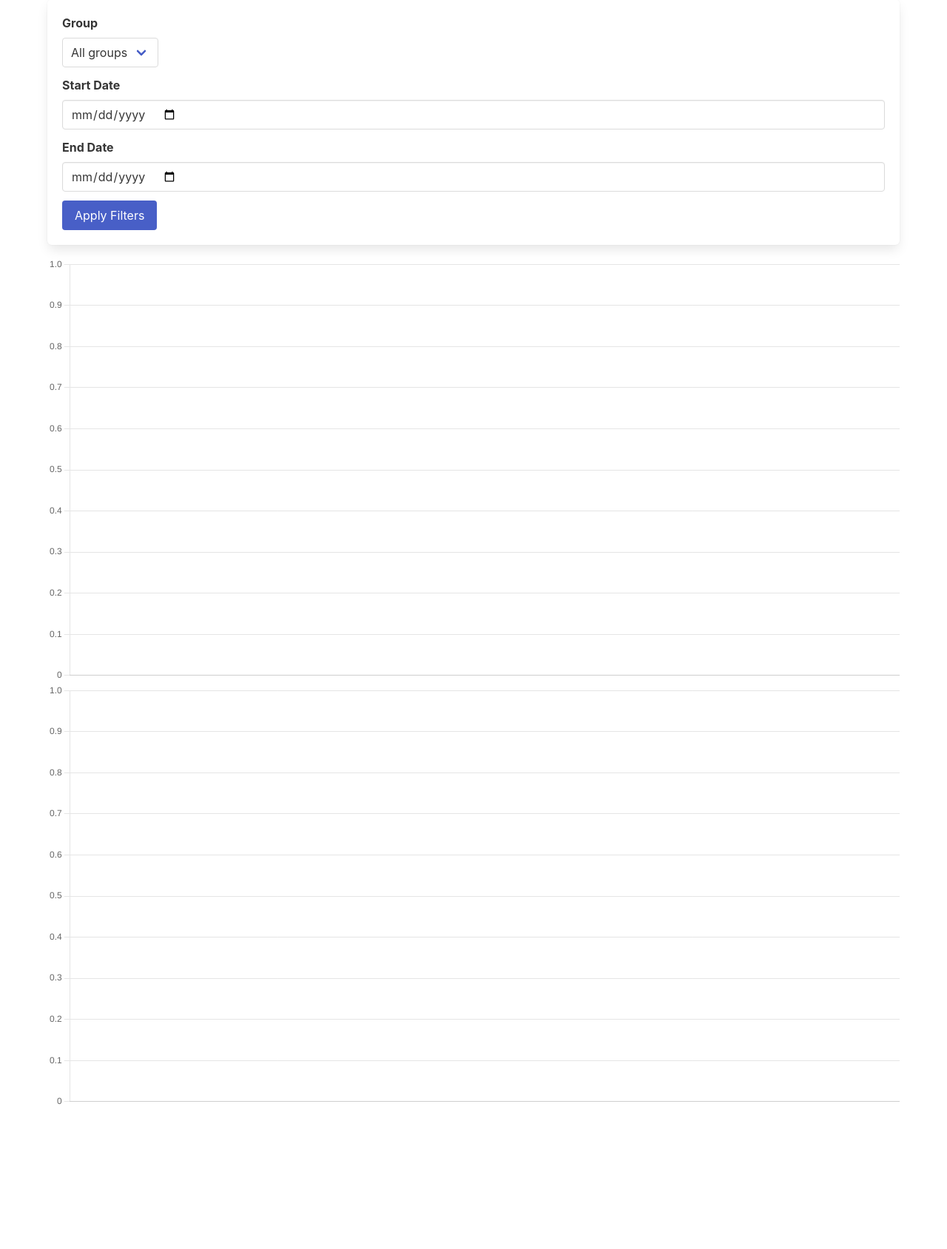
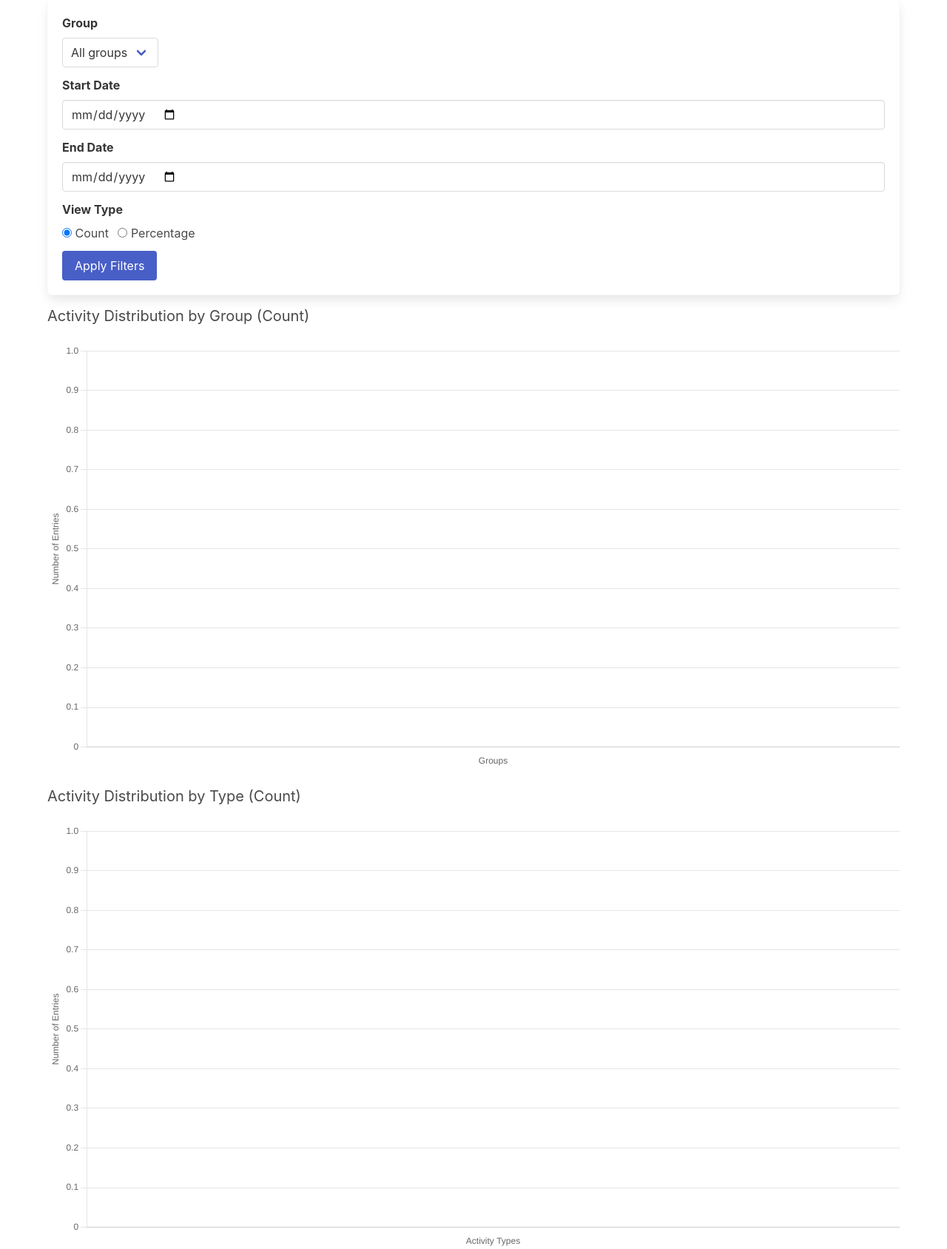
Before and after one commit to sagearbor/worktime_bot_survey, a Flask app: template templates/dashboard.html in a window 1280 px wide. Shown: the part 93-1781 px from the top of the page at 74% size. Before the commit the page ends 1586 px from the top, so only its background shows below. Run offline with Flask 3, Linux system fonts and the light colour scheme; the template is opened without the code that fills it, so the values that code supplies are empty.

Commit message:
first view worked, many issues to fix
still not recording time.  also flask not fastapi.

```diff
--- a/docker-compose.yml
+++ b/docker-compose.yml
@@ -23,7 +23,7 @@ services:
     build:
       context: .
       dockerfile: Dockerfile
-    command: uvicorn src.time_profiler.main:app --host 0.0.0.0 --port 8000 --reload
+    command: python -m flask --app src.time_profiler.main:app run --host 0.0.0.0 --port 8000 --reload --debug
     volumes:
       - ./src:/usr/src/app/src
       - ./config:/usr/src/app/config
--- a/src/time_profiler/app.py
+++ b/src/time_profiler/app.py
@@ -6,7 +6,8 @@ import json
 from pathlib import Path
 from datetime import datetime
 
-from flask import Flask, jsonify, request
+from flask import Flask, jsonify, request, render_template
+from flask_cors import CORS
 from sqlalchemy import create_engine, func
 from sqlalchemy.orm import sessionmaker, declarative_base, scoped_session
 
@@ -37,7 +38,10 @@ def init_db(database_url: str):
 
 def create_app(config_object: dict | None = None) -> Flask:
     """Create and configure the Flask application."""
-    app = Flask(__name__)
+    app = Flask(__name__, template_folder='../../templates')
+
+    # Enable CORS for all routes
+    CORS(app)
 
     # Default configuration
     app.config.setdefault("DATABASE_URL", "sqlite:///dcri_logger.db")
@@ -158,4 +162,14 @@ def create_app(config_object: dict | None = None) -> Flask:
     def health() -> dict:
         return {"status": "ok"}
 
+    @app.route("/")
+    def index():
+        """Serve the main survey page."""
+        return render_template("index.html")
+
+    @app.route("/dashboard")
+    def dashboard():
+        """Serve the dashboard page."""
+        return render_template("dashboard.html")
+
     return app
--- a/templates/dashboard.html
+++ b/templates/dashboard.html
@@ -34,6 +34,19 @@
                 <label class="label" for="end-date">End Date</label>
                 <div class="control">
                     <input id="end-date" type="date" class="input">
+                </div>
+            </div>
+            <div class="field">
+                <label class="label">View Type</label>
+                <div class="control">
+                    <label class="radio">
+                        <input type="radio" name="view-type" value="count" checked>
+                        Count
+                    </label>
+                    <label class="radio">
+                        <input type="radio" name="view-type" value="percentage">
+                        Percentage
+                    </label>
                 </div>
             </div>
             <div class="field">
@@ -79,7 +92,33 @@
                     activityTotals[row.activity] = (activityTotals[row.activity] || 0) + row.count;
                 });
 
+                // Check if percentage view is selected
+                const isPercentage = document.querySelector('input[name="view-type"]:checked').value === 'percentage';
+
+                // Calculate totals for percentage conversion
+                const totalGroupCount = Object.values(groupTotals).reduce((sum, count) => sum + count, 0);
+                const totalActivityCount = Object.values(activityTotals).reduce((sum, count) => sum + count, 0);
+
+                // Convert to percentages if needed
+                const groupData = isPercentage
+                    ? Object.values(groupTotals).map(count => ((count / totalGroupCount) * 100).toFixed(1))
+                    : Object.values(groupTotals);
+
+                const activityData = isPercentage
+                    ? Object.values(activityTotals).map(count => ((count / totalActivityCount) * 100).toFixed(1))
+                    : Object.values(activityTotals);
+
+                const yAxisLabel = isPercentage ? "Percentage (%)" : "Number of Entries";
+                const datasetLabel = isPercentage ? "%" : "Count";
+
                 container.innerHTML = "";
+
+                // Group Chart
+                const groupTitle = document.createElement("h2");
+                groupTitle.className = "subtitle";
+                groupTitle.textContent = `Activity Distribution by Group (${datasetLabel})`;
+                container.appendChild(groupTitle);
+
                 const groupCanvas = document.createElement("canvas");
                 container.appendChild(groupCanvas);
                 new Chart(groupCanvas.getContext("2d"), {
@@ -88,14 +127,38 @@
                         labels: Object.keys(groupTotals),
                         datasets: [
                             {
-                                label: "Time by Group",
-                                data: Object.values(groupTotals),
+                                label: `Time by Group (${datasetLabel})`,
+                                data: groupData,
                                 backgroundColor: "rgba(54, 162, 235, 0.7)",
                             },
                         ],
                     },
-                    options: { responsive: true, plugins: { legend: { display: false } } },
+                    options: {
+                        responsive: true,
+                        plugins: { legend: { display: false } },
+                        scales: {
+                            y: {
+                                beginAtZero: true,
+                                title: {
+                                    display: true,
+                                    text: yAxisLabel
+                                }
+                            },
+                            x: {
+                                title: {
+                                    display: true,
+                                    text: 'Groups'
+                                }
+                            }
+                        }
+                    },
                 });
+
+                // Activity Chart
+                const activityTitle = document.createElement("h2");
+                activityTitle.className = "subtitle mt-5";
+                activityTitle.textContent = `Activity Distribution by Type (${datasetLabel})`;
+                container.appendChild(activityTitle);
 
                 const activityCanvas = document.createElement("canvas");
                 container.appendChild(activityCanvas);
@@ -105,13 +168,31 @@
                         labels: Object.keys(activityTotals),
                         datasets: [
                             {
-                                label: "Time by Activity",
-                                data: Object.values(activityTotals),
+                                label: `Time by Activity (${datasetLabel})`,
+                                data: activityData,
                                 backgroundColor: "rgba(75, 192, 192, 0.7)",
                             },
                         ],
                     },
-                    options: { responsive: true, plugins: { legend: { display: false } } },
+                    options: {
+                        responsive: true,
+                        plugins: { legend: { display: false } },
+                        scales: {
+                            y: {
+                                beginAtZero: true,
+                                title: {
+                                    display: true,
+                                    text: yAxisLabel
+                                }
+                            },
+                            x: {
+                                title: {
+                                    display: true,
+                                    text: 'Activity Types'
+                                }
+                            }
+                        }
+                    },
                 });
             }
 
@@ -143,6 +224,11 @@
                 e.preventDefault();
                 updateDashboard();
             });
+
+            // Update charts when view type changes
+            document.querySelectorAll('input[name="view-type"]').forEach(radio => {
+                radio.addEventListener('change', updateDashboard);
+            });
         });
     </script>
 </body>
```
Also changed, not shown: pyproject.toml (+8 -6 lines), .claude/settings.local.json (added), README.md, 3 other files.
